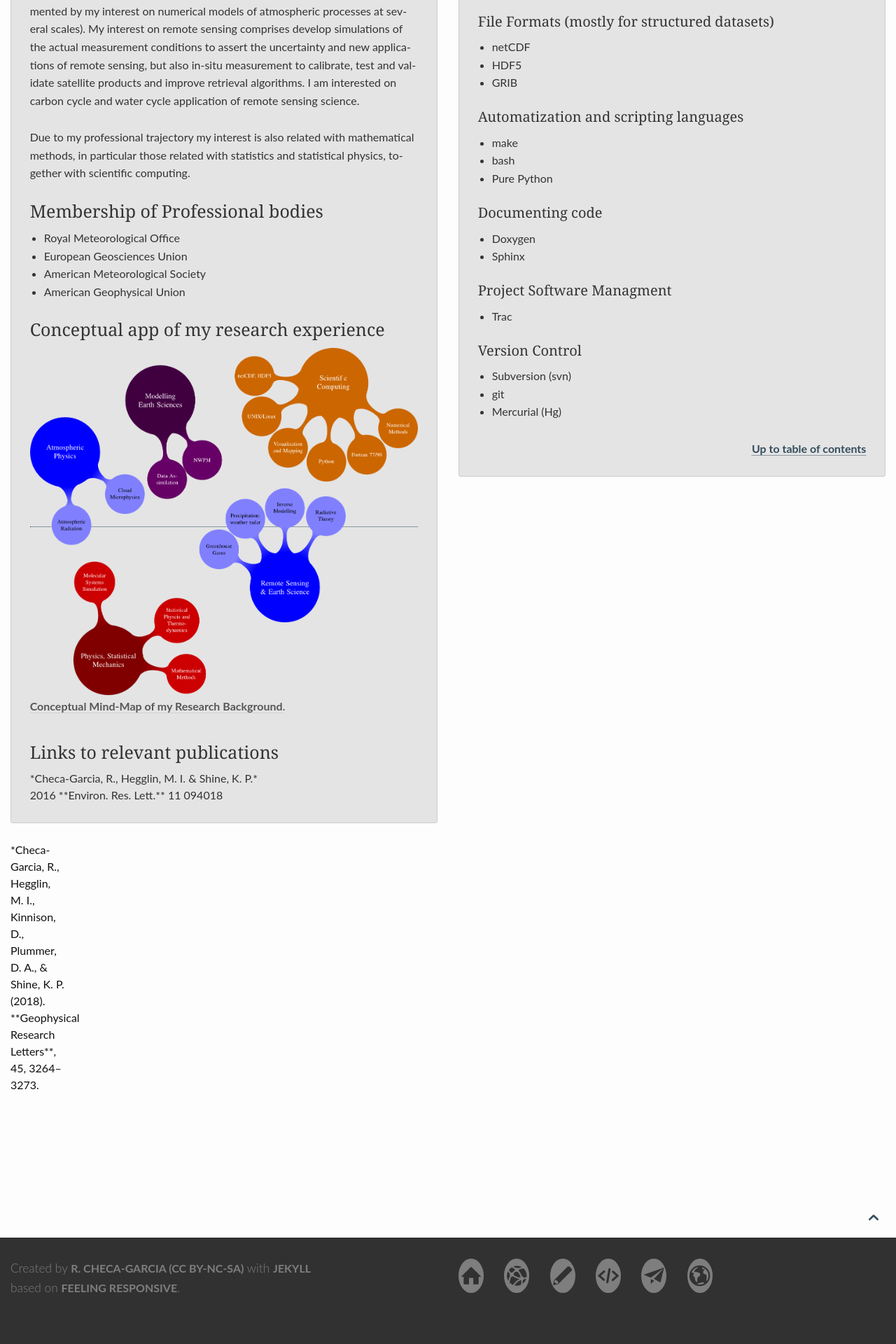
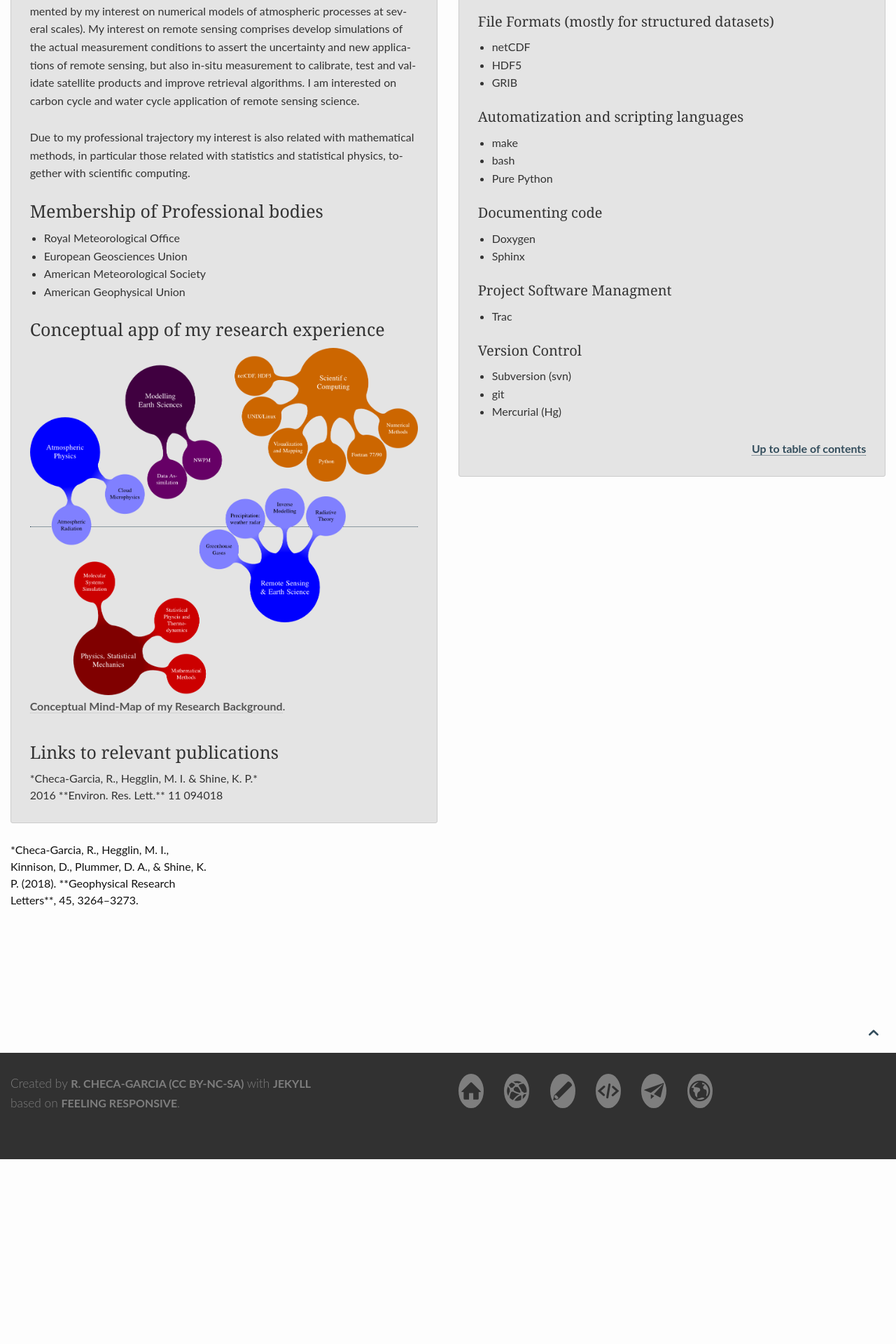
Before and after one commit to RCHG/rchg.github.io, a Jekyll site: the page built from pages/about_overview.md, in a window 1280 px wide. Shown: the part 1693-3613 px from the top of the page at 70% size. Built offline with Jekyll 4.4.1, drawn with Linux system fonts in a browser that asks for light colours; nearby versions of some CDN libraries; comment, search, counter and statistics services are not loaded; after the commit the page ends 3349 px from its top, so only the background shows below that.

Commit message:
Update about_overview.md

```diff
--- a/pages/about_overview.md
+++ b/pages/about_overview.md
@@ -89,7 +89,7 @@ Due to my professional trajectory my interest is also related with mathematical
 
 <div class="row">
 
-<div class="small-2 columns">
+<div class="small-6 columns">
 *Checa-Garcia, R., Hegglin, M. I., Kinnison, D., Plummer, D. A., & Shine, K. P. (2018). **Geophysical Research Letters**, 45, 3264–3273.
 </div>
 
```
